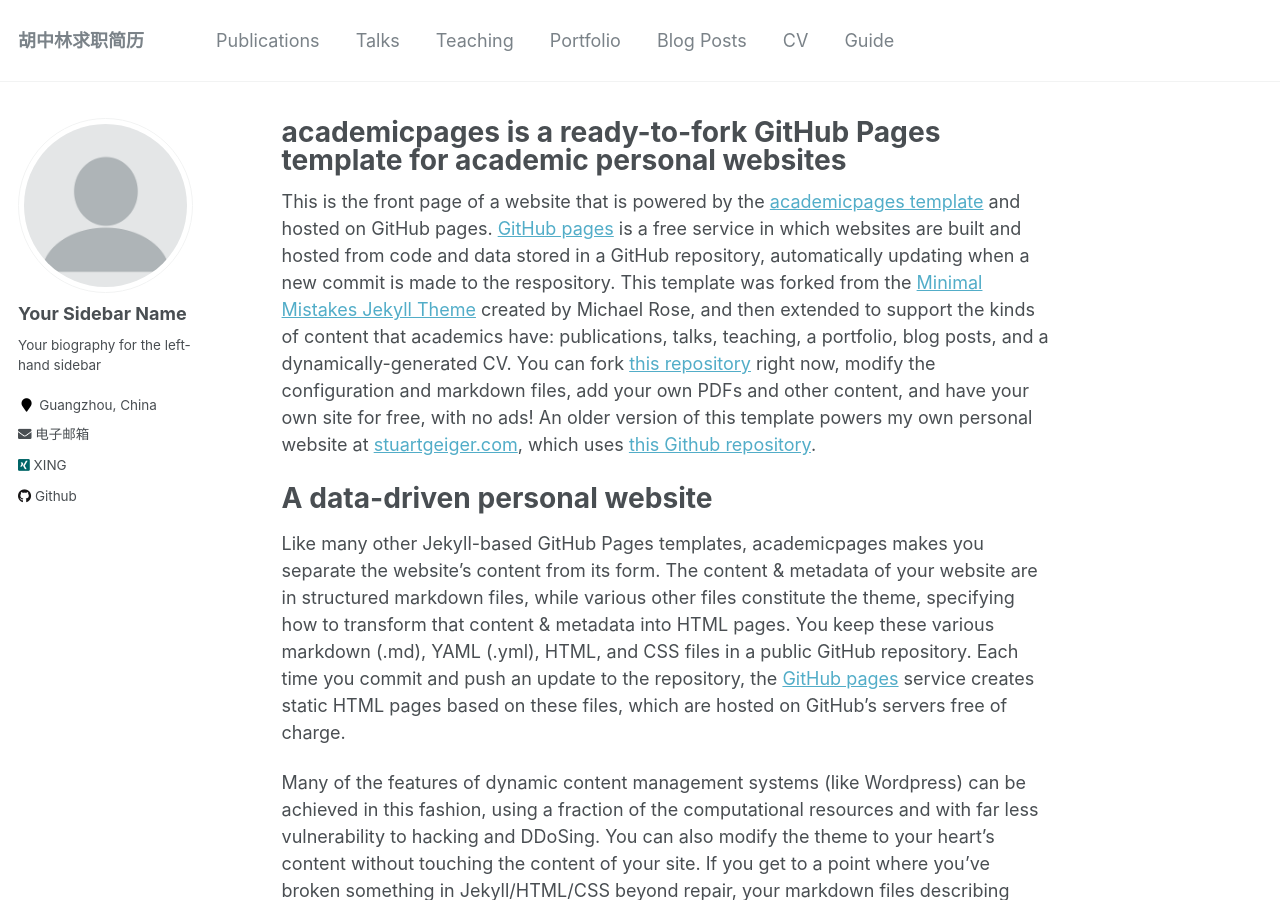
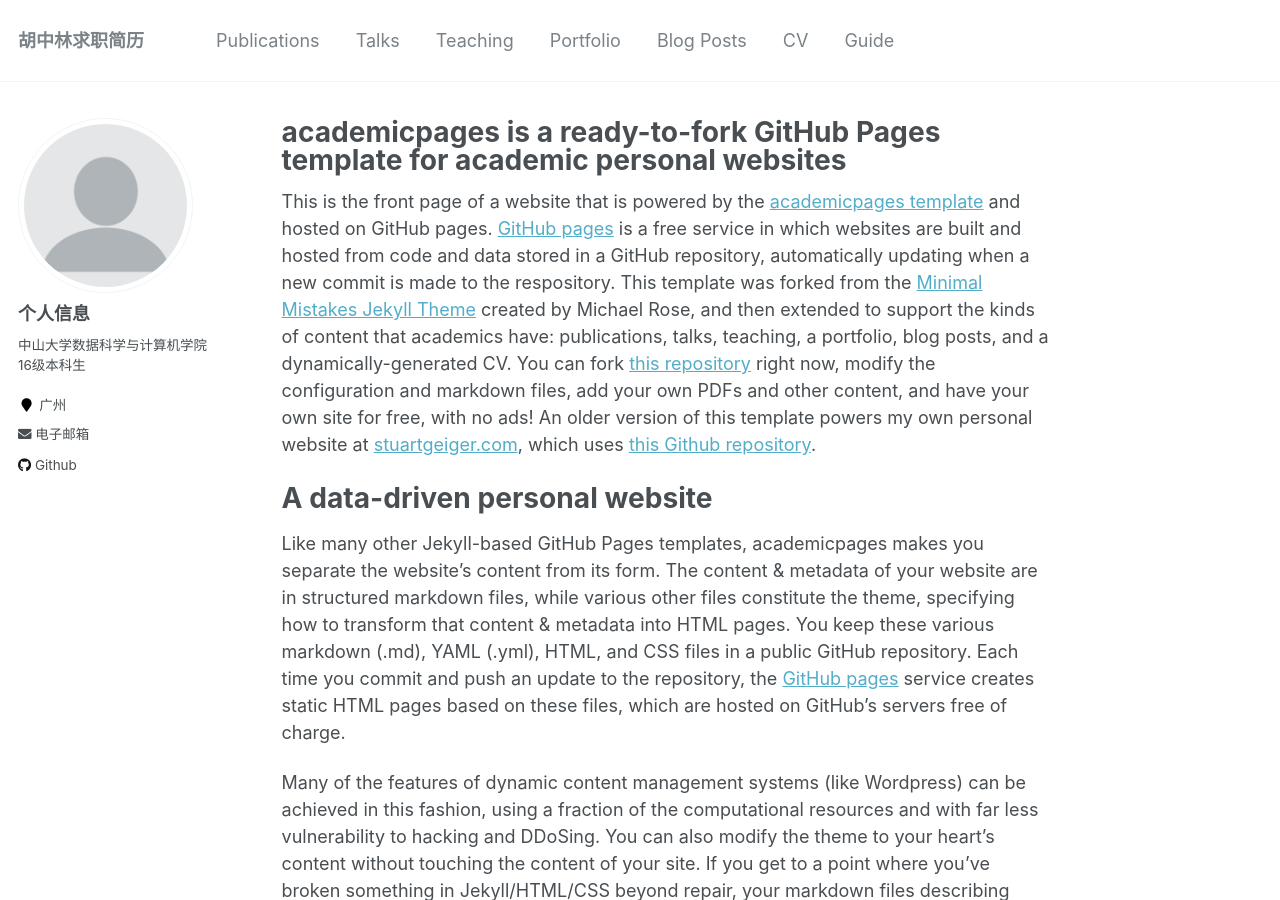
Before and after one commit to Neutrino3316/homepage-job-zh-CN, a Jekyll site: the page built from _pages/about.md, in a window 1280 px wide and 900 px high. Built offline with Jekyll 4.4.1, drawn with Linux system fonts in a browser that asks for light colours.

Commit message:
update sidebar

```diff
--- a/_config.yml
+++ b/_config.yml
@@ -80,10 +80,10 @@ analytics:
 
 # Site Author
 author:
-  name             : "Your Sidebar Name"
+  name             : "个人信息"
   avatar           : "profile.png"
-  bio              : "Your biography for the left-hand sidebar"
-  location         : "Guangzhou, China"
+  bio              : "中山大学数据科学与计算机学院16级本科生"
+  location         : "广州"
   employer         :
   pubmed           : # "https://www.ncbi.nlm.nih.gov/pubmed/?term=john+snow"
   googlescholar    : # "http://yourfullgooglescholarurl.com"
@@ -111,7 +111,7 @@ author:
   twitter          : # "replacethistwitterhandle"
   vine             :
   weibo            :
-  xing             : "test"
+  xing             : # "test"
   youtube          :
   wikipedia        :
 
```
